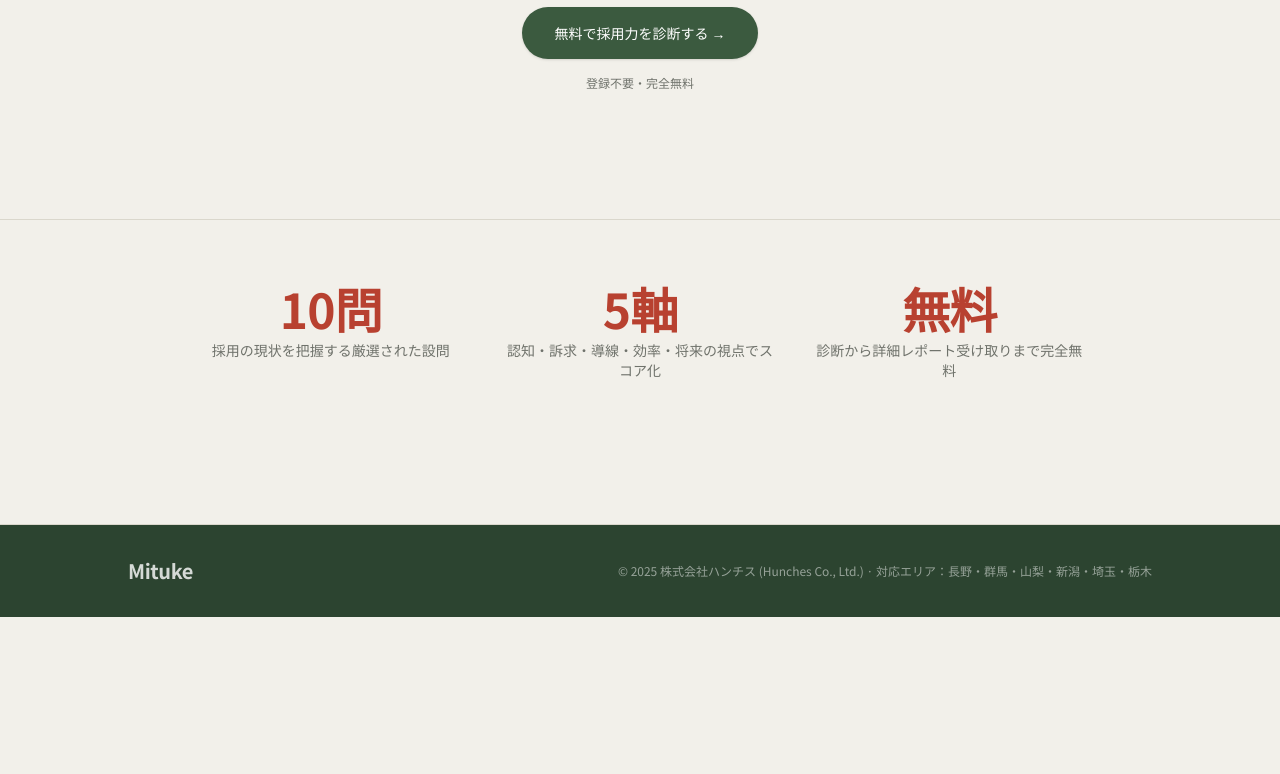
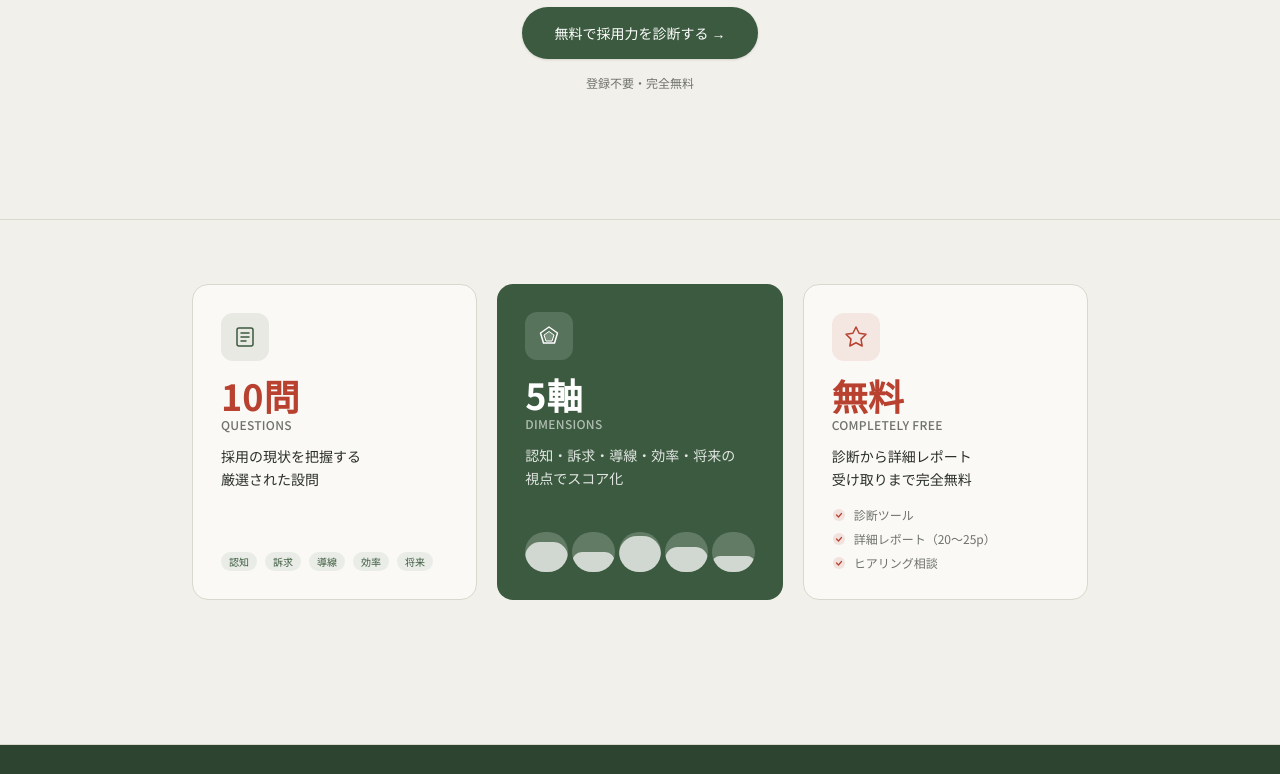
Before and after one commit to isamusaito-dev/mituke, an Astro site: page / in a window 1280 px wide. Shown: the part 496-1270 px from the top of the page. Before the commit the page ends 1113 px from the top, so only its background shows below. Built offline with nearby package versions, Linux system fonts and the light colour scheme; Astro itself is replaced by a stand-in of ours.

Commit message:
design: featuresセクションをカード形式にグラフィカル化

```diff
--- a/src/pages/index.astro
+++ b/src/pages/index.astro
@@ -62,17 +62,78 @@ import '../styles/global.css';
 
       <!-- features -->
       <section class="px-6 py-16 border-t border-[var(--line)]">
-        <div class="max-w-4xl mx-auto grid grid-cols-1 md:grid-cols-3 gap-8">
-          {[
-            { label: '10問', desc: '採用の現状を把握する厳選された設問' },
-            { label: '5軸', desc: '認知・訴求・導線・効率・将来の視点でスコア化' },
-            { label: '無料', desc: '診断から詳細レポート受け取りまで完全無料' },
-          ].map(({ label, desc }) => (
-            <div class="text-center">
-              <p class="font-cormorant text-5xl font-medium text-[var(--terracotta)] mb-2">{label}</p>
-              <p class="text-sm text-[var(--muted)]">{desc}</p>
+        <div class="max-w-4xl mx-auto grid grid-cols-1 md:grid-cols-3 gap-5">
+
+          <!-- 10問 -->
+          <div class="bg-[var(--paper)] border border-[var(--line)] rounded-2xl p-7 flex flex-col gap-4">
+            <div class="w-12 h-12 rounded-xl bg-[var(--green)]/10 flex items-center justify-center">
+              <svg width="24" height="24" viewBox="0 0 24 24" fill="none" xmlns="http://www.w3.org/2000/svg">
+                <rect x="4" y="3" width="16" height="18" rx="2" stroke="#3B5A3F" stroke-width="1.5"/>
+                <line x1="8" y1="8" x2="16" y2="8" stroke="#3B5A3F" stroke-width="1.5" stroke-linecap="round"/>
+                <line x1="8" y1="12" x2="16" y2="12" stroke="#3B5A3F" stroke-width="1.5" stroke-linecap="round"/>
+                <line x1="8" y1="16" x2="13" y2="16" stroke="#3B5A3F" stroke-width="1.5" stroke-linecap="round"/>
+              </svg>
             </div>
-          ))}
+            <div>
+              <p class="text-4xl font-bold text-[var(--terracotta)] mb-1 leading-none">10問</p>
+              <p class="text-xs text-[var(--muted)] font-medium tracking-wide uppercase mb-3">Questions</p>
+              <p class="text-sm text-[var(--ink)] leading-relaxed">採用の現状を把握する<br/>厳選された設問</p>
+            </div>
+            <div class="mt-auto flex flex-wrap gap-2">
+              {['認知', '訴求', '導線', '効率', '将来'].map((tag) => (
+                <span class="text-[10px] px-2 py-0.5 rounded-full bg-[var(--green)]/8 text-[var(--green)] font-medium">{tag}</span>
+              ))}
+            </div>
+          </div>
+
+          <!-- 5軸 -->
+          <div class="bg-[var(--green)] rounded-2xl p-7 flex flex-col gap-4">
+            <div class="w-12 h-12 rounded-xl bg-white/15 flex items-center justify-center">
+              <svg width="24" height="24" viewBox="0 0 24 24" fill="none" xmlns="http://www.w3.org/2000/svg">
+                <polygon points="12,3 20.5,9 17.5,19 6.5,19 3.5,9" stroke="white" stroke-width="1.5" fill="none" stroke-linejoin="round"/>
+                <polygon points="12,7.5 17,11 15,17 9,17 7,11" stroke="white" stroke-width="1" fill="white" fill-opacity="0.2" stroke-linejoin="round"/>
+              </svg>
+            </div>
+            <div>
+              <p class="text-4xl font-bold text-white mb-1 leading-none">5軸</p>
+              <p class="text-xs text-white/60 font-medium tracking-wide uppercase mb-3">Dimensions</p>
+              <p class="text-sm text-white/85 leading-relaxed">認知・訴求・導線・効率・将来の<br/>視点でスコア化</p>
+            </div>
+            <div class="mt-auto">
+              <div class="grid grid-cols-5 gap-1">
+                {[75, 50, 88, 62, 40].map((h) => (
+                  <div class="flex flex-col items-center gap-1">
+                    <div class="w-full bg-white/20 rounded-full overflow-hidden" style="height:40px; display:flex; align-items:flex-end;">
+                      <div class="w-full rounded-full bg-white/70" style={`height:${h}%`}></div>
+                    </div>
+                  </div>
+                ))}
+              </div>
+            </div>
+          </div>
+
+          <!-- 無料 -->
+          <div class="bg-[var(--paper)] border border-[var(--line)] rounded-2xl p-7 flex flex-col gap-4">
+            <div class="w-12 h-12 rounded-xl bg-[var(--terracotta)]/10 flex items-center justify-center">
+              <svg width="24" height="24" viewBox="0 0 24 24" fill="none" xmlns="http://www.w3.org/2000/svg">
+                <path d="M12 2L15.09 8.26L22 9.27L17 14.14L18.18 21.02L12 17.77L5.82 21.02L7 14.14L2 9.27L8.91 8.26L12 2Z" stroke="#B84130" stroke-width="1.5" stroke-linejoin="round"/>
+              </svg>
+            </div>
+            <div>
+              <p class="text-4xl font-bold text-[var(--terracotta)] mb-1 leading-none">無料</p>
+              <p class="text-xs text-[var(--muted)] font-medium tracking-wide uppercase mb-3">Completely Free</p>
+              <p class="text-sm text-[var(--ink)] leading-relaxed">診断から詳細レポート<br/>受け取りまで完全無料</p>
+            </div>
+            <div class="mt-auto space-y-2">
+              {['診断ツール', '詳細レポート（20〜25p）', 'ヒアリング相談'].map((item) => (
+                <div class="flex items-center gap-2 text-xs text-[var(--muted)]">
+                  <svg width="14" height="14" viewBox="0 0 14 14" fill="none"><circle cx="7" cy="7" r="6" fill="#B84130" fill-opacity="0.12"/><path d="M4.5 7L6.5 9L9.5 5.5" stroke="#B84130" stroke-width="1.2" stroke-linecap="round" stroke-linejoin="round"/></svg>
+                  {item}
+                </div>
+              ))}
+            </div>
+          </div>
+
         </div>
       </section>
     </main>
```
